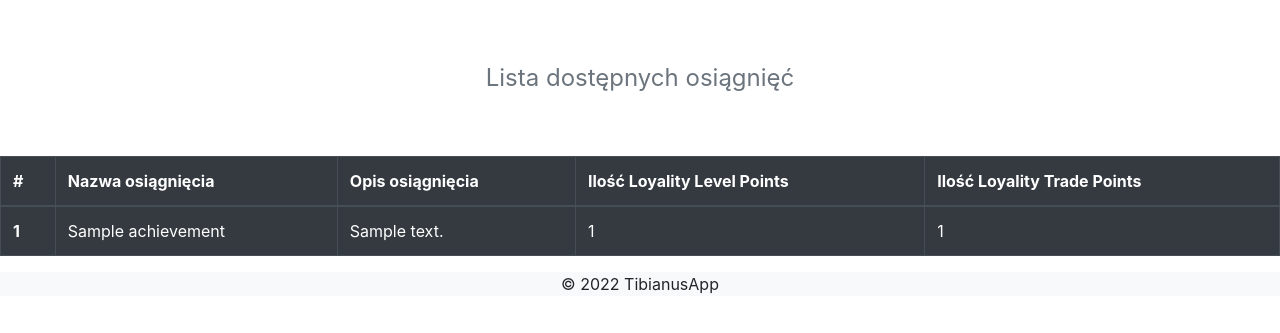
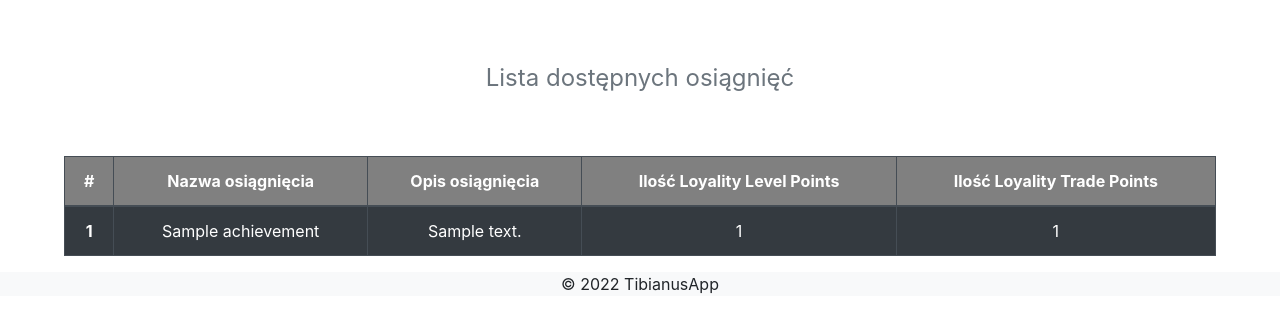
Before and after one commit to michalprogramuje/tibianus, a Django app: page /tibianusapp/achvievements in a window 1280 px wide. Shown: the part 192-525 px from the top of the page. Run offline with Django 4.2, Linux system fonts and the light colour scheme; tables that the repository leaves empty hold one stand-in row (values such as "Sample post"); some libraries are stand-ins or nearby versions.

Commit message:
zmiana wygladu tabeli osiagniec

```diff
--- a/tibianus/tibianusapp/static/tibianusapp/css/achievements/achievements.css
+++ b/tibianus/tibianusapp/static/tibianusapp/css/achievements/achievements.css
@@ -1,3 +1,9 @@
+.achievements-table.table.table-dark.table-bordered {
+    width: 90%;
+    margin-left: auto;
+    margin-right: auto;
+}
+
 .achievements-table caption {
     caption-side: top;
     text-align: center;
@@ -5,3 +11,12 @@
     margin-bottom: 2em;
     font-size: 1.5em;
 }
+
+.achievements-table thead tr {
+    background-color: grey;
+    text-align: center;
+}
+
+.achievements-table tbody tr {
+    text-align: center;
+}
--- a/tibianus/tibianusapp/static/tibianusapp/css/ranks/ranks.css
+++ b/tibianus/tibianusapp/static/tibianusapp/css/ranks/ranks.css
@@ -3,6 +3,7 @@
     margin-left: auto;
     margin-right: auto;
 }
+
 .rank-table caption {
     caption-side: top;
     text-align: center;
```
